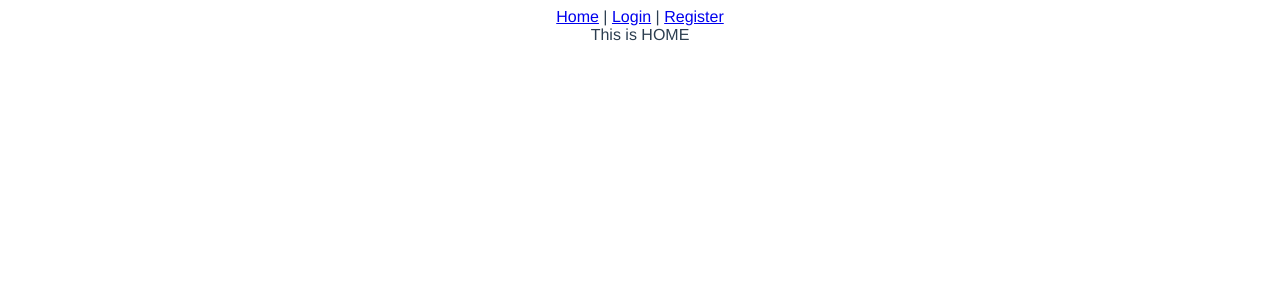
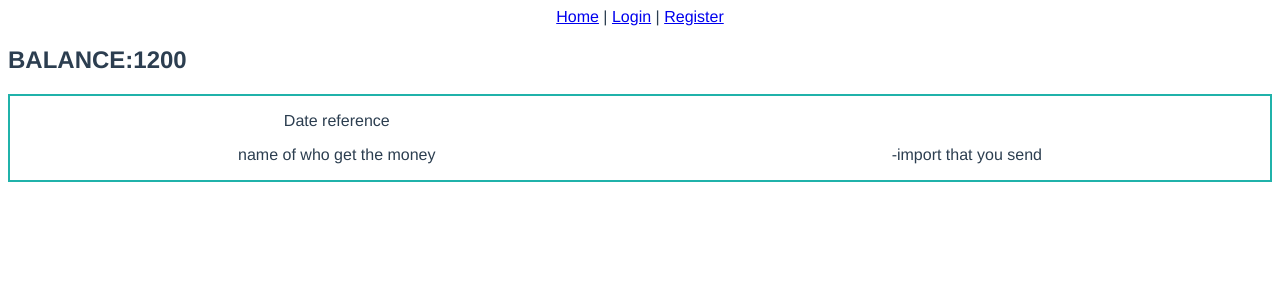
Before and after one commit to roberta-fiume/bankApp, a Vue app: page / in a window 1280 px wide. Shown: the top 300 px of the page. Built offline with nearby package versions, Linux system fonts and the light colour scheme.

Commit message:
added structure for account page

```diff
--- a/src/components/Form.vue
+++ b/src/components/Form.vue
@@ -6,7 +6,7 @@
         <input type="text" v-model="password" placeholder="Enter your password">
         <p>{{password}}</p>
         <button @click="getData">Login</button>
-        <p>{{responseFromApi }}</p>
+        <p>{{ responseFromApi }}</p>
         <!-- <button  v-if="getParagraph" @click="clearFieldsLogin">CLEAR</button> -->
     </div>
 </template>
--- a/src/views/Home.vue
+++ b/src/views/Home.vue
@@ -1,6 +1,19 @@
 <template>
     <div>
-        This is HOME
+        <div class="balance">
+            <h2>BALANCE:</h2>
+            <h2>1200</h2>
+        </div>
+
+       <div class="transaction-wrapper">
+            <div class="transactions">
+                <p>Date reference</p>
+                <p>name of who get the money</p>
+            </div>
+            <div class="import">
+                <p>-import that you send</p>
+            </div>
+        </div>
     </div>
 </template>
 
@@ -16,3 +29,22 @@ export default {
     }
 }
 </script>
+<style>
+.balance {
+    display: flex;
+    flex-direction: row;
+}
+
+.transaction-wrapper {
+    display: flex;
+    flex-direction: row;
+    border: 2px solid lightseagreen;
+    justify-content: space-around
+}
+
+.import {
+    display: flex;
+    align-items: flex-end
+}
+
+</style>
```
